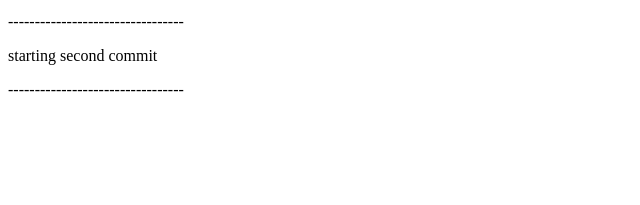
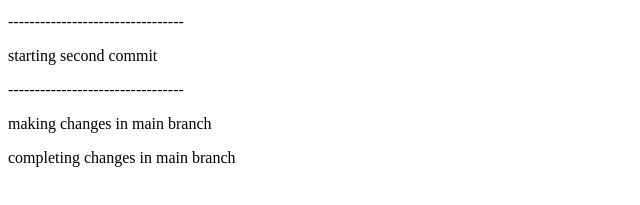
Before and after one commit to bhawesh490/git_hub_actions, a plain HTML site: page index.html in a window 1280 px wide. Shown: the part 101-306 px from the top of the page, without its empty margins (0-640 px from the left). Drawn offline with Linux system fonts and the light colour scheme.

Commit message:
made changes in main branch

```diff
--- a/index.html
+++ b/index.html
@@ -12,5 +12,7 @@
     <p>---------------------------------</p>
     <p>starting second commit</p>
     <p>---------------------------------</p>
+    <p>making changes in main branch</p>
+    <p>completing changes in main branch</p>
   </body>
 </html>
```
